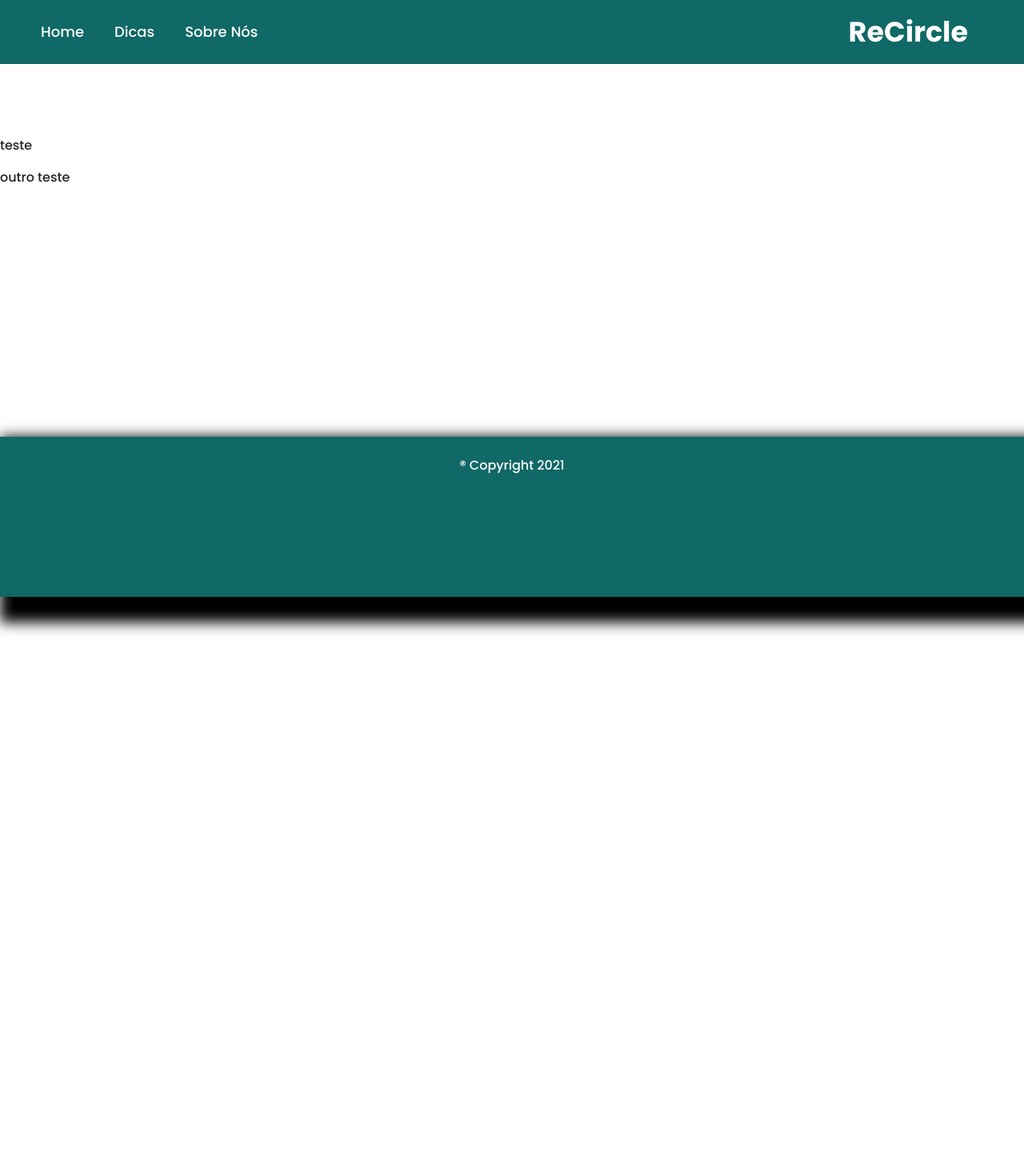
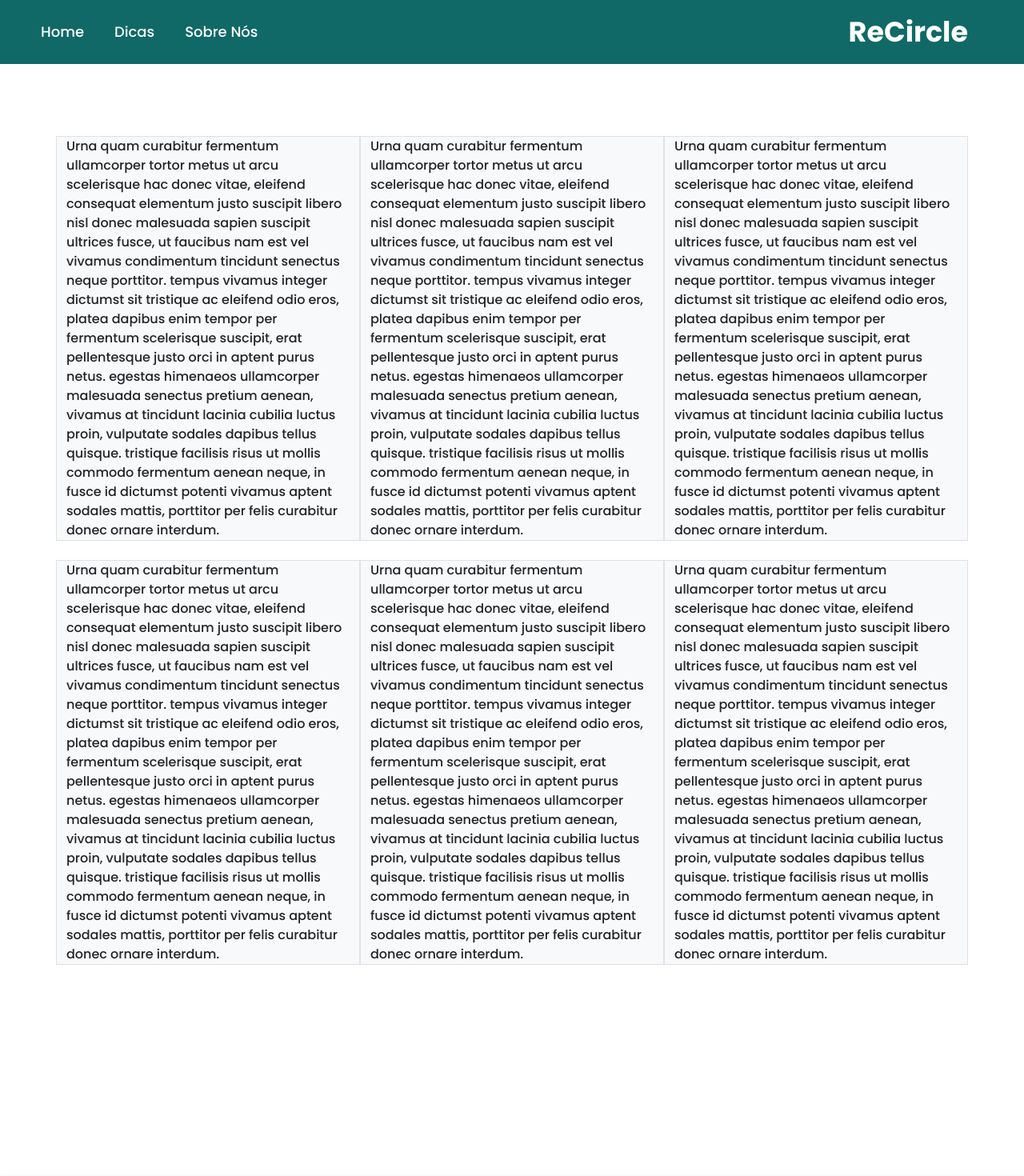
Before and after one commit to FabioPassos10/Recicle, a React (Create React App) app: page /Sobre in a window 1280 px wide. Shown: the top 1470 px of the page at 80% size. Before the commit the page ends 800 px from the top, so only its background shows below. Built offline with nearby package versions, Linux system fonts and the light colour scheme.

Commit message:
Update Sobre.js
Criando os cards dos participantes

```diff
--- a/src/Pages/Sobre/Sobre.js
+++ b/src/Pages/Sobre/Sobre.js
@@ -1,11 +1,143 @@
 import React from "react";
+import { Row, Container, Col } from "reactstrap";
+import "./sobre.css";
 
 export default function sobre(props) {
   return (
     <section>
-     <p>teste</p>
-    <p>outro teste</p>
-
+      <Container>
+        <Row xs="1" md="3" sm="3">
+          <Col className="bg-light border">
+            <div className="CardPartc1">
+              <div className="RedondPt1"></div>
+            </div>
+            <div className="CardPartc1">
+              Urna quam curabitur fermentum ullamcorper tortor metus ut arcu
+              scelerisque hac donec vitae, eleifend consequat elementum justo
+              suscipit libero nisl donec malesuada sapien suscipit ultrices
+              fusce, ut faucibus nam est vel vivamus condimentum tincidunt
+              senectus neque porttitor. tempus vivamus integer dictumst sit
+              tristique ac eleifend odio eros, platea dapibus enim tempor per
+              fermentum scelerisque suscipit, erat pellentesque justo orci in
+              aptent purus netus. egestas himenaeos ullamcorper malesuada
+              senectus pretium aenean, vivamus at tincidunt lacinia cubilia
+              luctus proin, vulputate sodales dapibus tellus quisque. tristique
+              facilisis risus ut mollis commodo fermentum aenean neque, in fusce
+              id dictumst potenti vivamus aptent sodales mattis, porttitor per
+              felis curabitur donec ornare interdum.
+            </div>
+          </Col>
+          <br />
+          <Col className="bg-light border">
+            <div className="CardPartc1">
+              <div className="RedondPt1"></div>
+            </div>
+            <div className="CardPartc1">
+              Urna quam curabitur fermentum ullamcorper tortor metus ut arcu
+              scelerisque hac donec vitae, eleifend consequat elementum justo
+              suscipit libero nisl donec malesuada sapien suscipit ultrices
+              fusce, ut faucibus nam est vel vivamus condimentum tincidunt
+              senectus neque porttitor. tempus vivamus integer dictumst sit
+              tristique ac eleifend odio eros, platea dapibus enim tempor per
+              fermentum scelerisque suscipit, erat pellentesque justo orci in
+              aptent purus netus. egestas himenaeos ullamcorper malesuada
+              senectus pretium aenean, vivamus at tincidunt lacinia cubilia
+              luctus proin, vulputate sodales dapibus tellus quisque. tristique
+              facilisis risus ut mollis commodo fermentum aenean neque, in fusce
+              id dictumst potenti vivamus aptent sodales mattis, porttitor per
+              felis curabitur donec ornare interdum.
+            </div>
+          </Col>
+          <br />
+          <Col className="bg-light border">
+            <div className="CardPartc1">
+              <div className="RedondPt1"></div>
+            </div>
+            <div className="CardPartc1">
+              Urna quam curabitur fermentum ullamcorper tortor metus ut arcu
+              scelerisque hac donec vitae, eleifend consequat elementum justo
+              suscipit libero nisl donec malesuada sapien suscipit ultrices
+              fusce, ut faucibus nam est vel vivamus condimentum tincidunt
+              senectus neque porttitor. tempus vivamus integer dictumst sit
+              tristique ac eleifend odio eros, platea dapibus enim tempor per
+              fermentum scelerisque suscipit, erat pellentesque justo orci in
+              aptent purus netus. egestas himenaeos ullamcorper malesuada
+              senectus pretium aenean, vivamus at tincidunt lacinia cubilia
+              luctus proin, vulputate sodales dapibus tellus quisque. tristique
+              facilisis risus ut mollis commodo fermentum aenean neque, in fusce
+              id dictumst potenti vivamus aptent sodales mattis, porttitor per
+              felis curabitur donec ornare interdum.
+            </div>
+          </Col>
+        </Row>
+      </Container>
+      <br />
+      <Container>
+        <Row xs="1" md="3" sm="3">
+          <Col className="bg-light border">
+            <div className="CardPartc1">
+              <div className="RedondPt1"></div>
+            </div>
+            <div className="CardPartc1">
+              Urna quam curabitur fermentum ullamcorper tortor metus ut arcu
+              scelerisque hac donec vitae, eleifend consequat elementum justo
+              suscipit libero nisl donec malesuada sapien suscipit ultrices
+              fusce, ut faucibus nam est vel vivamus condimentum tincidunt
+              senectus neque porttitor. tempus vivamus integer dictumst sit
+              tristique ac eleifend odio eros, platea dapibus enim tempor per
+              fermentum scelerisque suscipit, erat pellentesque justo orci in
+              aptent purus netus. egestas himenaeos ullamcorper malesuada
+              senectus pretium aenean, vivamus at tincidunt lacinia cubilia
+              luctus proin, vulputate sodales dapibus tellus quisque. tristique
+              facilisis risus ut mollis commodo fermentum aenean neque, in fusce
+              id dictumst potenti vivamus aptent sodales mattis, porttitor per
+              felis curabitur donec ornare interdum.
+            </div>
+          </Col>
+          <br />
+          <Col className="bg-light border">
+            <div className="CardPartc1">
+              <div className="RedondPt1"></div>
+            </div>
+            <div className="CardPartc1">
+              Urna quam curabitur fermentum ullamcorper tortor metus ut arcu
+              scelerisque hac donec vitae, eleifend consequat elementum justo
+              suscipit libero nisl donec malesuada sapien suscipit ultrices
+              fusce, ut faucibus nam est vel vivamus condimentum tincidunt
+              senectus neque porttitor. tempus vivamus integer dictumst sit
+              tristique ac eleifend odio eros, platea dapibus enim tempor per
+              fermentum scelerisque suscipit, erat pellentesque justo orci in
+              aptent purus netus. egestas himenaeos ullamcorper malesuada
+              senectus pretium aenean, vivamus at tincidunt lacinia cubilia
+              luctus proin, vulputate sodales dapibus tellus quisque. tristique
+              facilisis risus ut mollis commodo fermentum aenean neque, in fusce
+              id dictumst potenti vivamus aptent sodales mattis, porttitor per
+              felis curabitur donec ornare interdum.
+            </div>
+          </Col>
+          <br />
+          <Col className="bg-light border">
+            <div className="CardPartc1">
+              <div className="RedondPt1"></div>
+            </div>
+            <div className="CardPartc1">
+              Urna quam curabitur fermentum ullamcorper tortor metus ut arcu
+              scelerisque hac donec vitae, eleifend consequat elementum justo
+              suscipit libero nisl donec malesuada sapien suscipit ultrices
+              fusce, ut faucibus nam est vel vivamus condimentum tincidunt
+              senectus neque porttitor. tempus vivamus integer dictumst sit
+              tristique ac eleifend odio eros, platea dapibus enim tempor per
+              fermentum scelerisque suscipit, erat pellentesque justo orci in
+              aptent purus netus. egestas himenaeos ullamcorper malesuada
+              senectus pretium aenean, vivamus at tincidunt lacinia cubilia
+              luctus proin, vulputate sodales dapibus tellus quisque. tristique
+              facilisis risus ut mollis commodo fermentum aenean neque, in fusce
+              id dictumst potenti vivamus aptent sodales mattis, porttitor per
+              felis curabitur donec ornare interdum.
+            </div>
+          </Col>
+        </Row>
+      </Container>
     </section>
   );
 }
```
